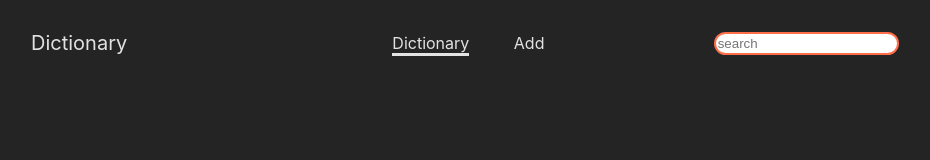
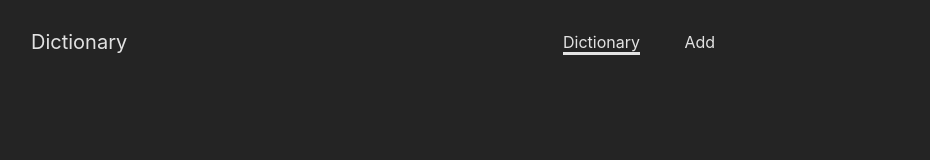
Before and after one commit to FelixAlexK/English-Dictionary, a website built with Vite: page index.html in a window 1280 px wide. Shown: the whole page, without its empty margins (97-1027 px from the left). Built offline with nearby package versions, Linux system fonts and the light colour scheme.

Commit message:
removed search bar

```diff
--- a/index.html
+++ b/index.html
@@ -19,14 +19,6 @@
             <li><a id="add_link" href="add.html">Add</a></li>
           </ul>
         </nav>
-        <form>
-          <input
-            class="search_input"
-            id="search_input"
-            type="text"
-            placeholder="search"
-          />
-        </form>
       </header>
       <main class="main_index">
         <div class="main_index_content">
```
